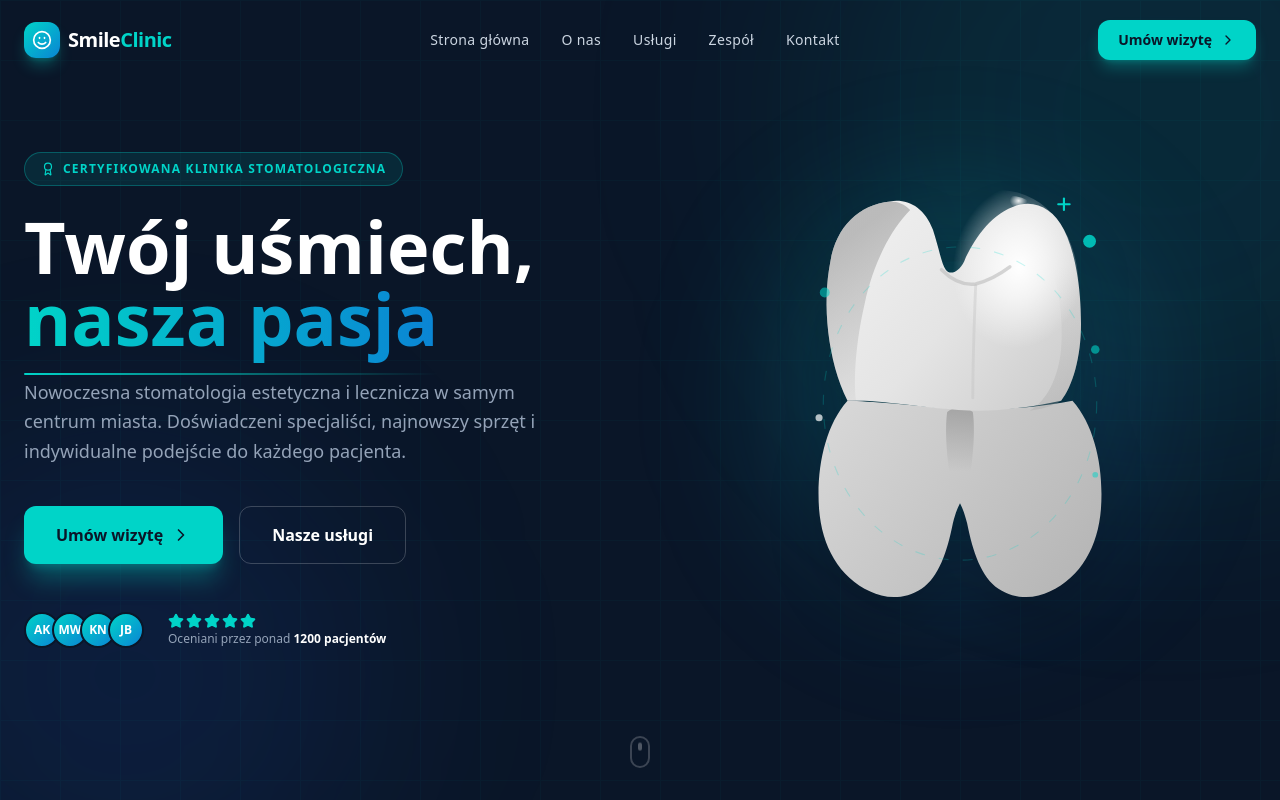
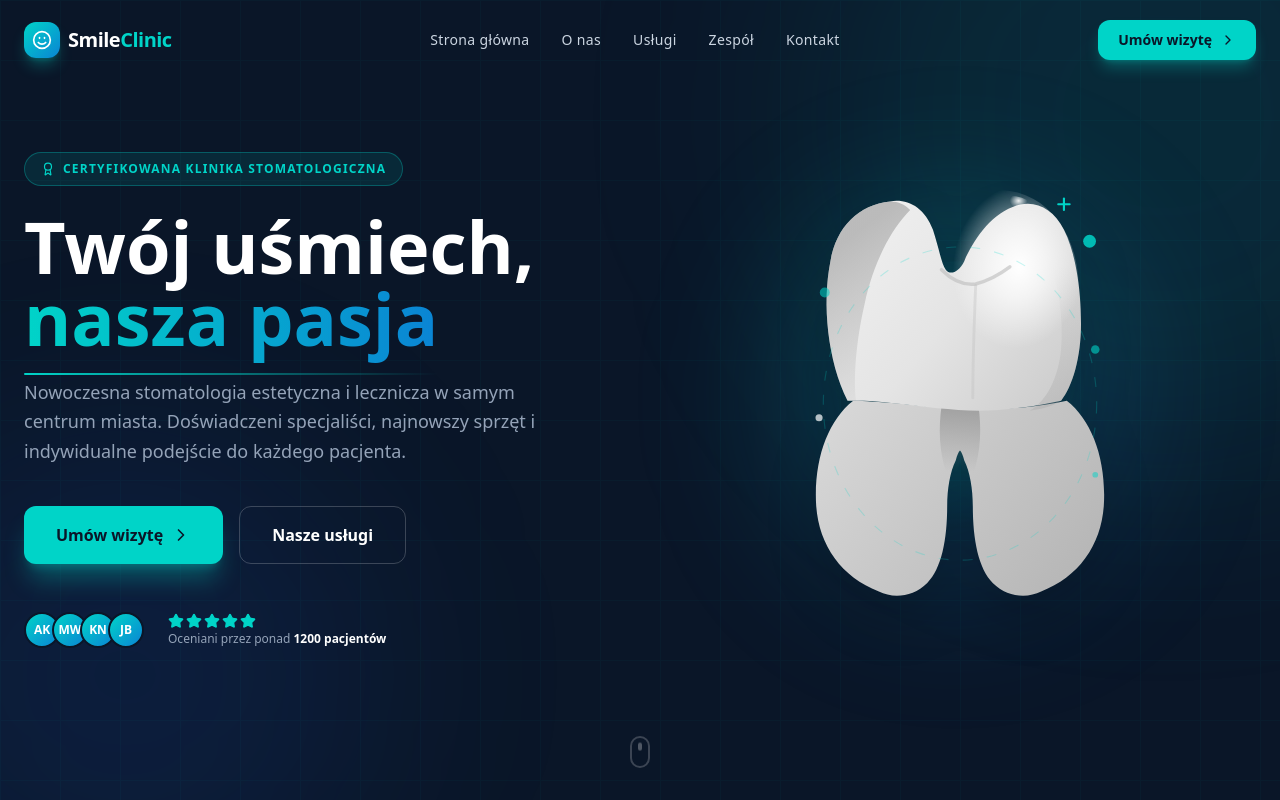
Before and after one commit to m1enso/smile-clinic, a React (Vite) app: page / in a window 1280 px wide. Shown: the top 800 px of the page. Built offline with nearby package versions, Linux system fonts and the light colour scheme.

Commit message:
Fix tooth roots: flare outward, deep U notch matching annotation

```diff
--- a/src/App.tsx
+++ b/src/App.tsx
@@ -71,37 +71,40 @@ function ToothIllustration() {
       {/* Ambient teal glow */}
       <ellipse cx="105" cy="150" rx="88" ry="100" fill="url(#glow)"/>
 
-      {/* ── ROOT BLOCK — single W-shape with two tips + center notch ──
-          Left tip  ≈ (58, 283)   notch bottom ≈ (105, 222)   Right tip ≈ (152, 283)
+      {/* ── ROOT BLOCK — W-shape: narrow at CEJ, flares wide, deep U notch ──
+          Outer flare wider than crown. Notch reaches up to y≈186.
+          Left tip ≈ (55,280)   Notch bottom ≈ (105,182)   Right tip ≈ (155,280)
       */}
       <path
-        d="M 26,148
-           C 10,166 4,196 6,224
-           C 8,250 20,272 42,282
-           C 52,287 66,288 78,280
-           C 90,272 96,254 100,234
-           C 102,226 104,222 105,220
-           C 106,222 108,226 110,234
-           C 114,254 120,272 132,280
-           C 144,288 158,287 168,282
-           C 190,272 202,250 204,224
-           C 206,196 200,166 184,148
-           C 164,152 140,154 120,154
-           C 100,154 78,152 58,150
-           C 44,149 34,148 26,148 Z"
+        d="M 30,148
+           C 12,162 2,190 4,222
+           C 6,250 22,272 48,282
+           C 58,287 72,286 82,276
+           C 92,266 96,246 96,222
+           C 96,210 98,198 102,190
+           C 103,186 104,184 105,183
+           C 106,184 107,186 108,190
+           C 112,198 114,210 114,222
+           C 114,246 118,266 128,276
+           C 138,286 152,287 162,282
+           C 188,272 204,250 206,222
+           C 208,190 198,162 180,148
+           C 162,152 140,154 120,154
+           C 100,154 80,152 62,150
+           C 48,149 38,148 30,148 Z"
         fill="url(#rootG)"
       />
 
-      {/* Center notch shadow — dark groove between the two root tips */}
+      {/* Notch shadow — deep dark U between roots */}
       <path
-        d="M 96,156
-           C 94,170 96,192 100,214
-           C 102,226 104,232 105,234
-           C 106,232 108,226 110,214
-           C 114,192 116,170 114,156
-           C 110,152 100,152 96,156 Z"
+        d="M 92,152
+           C 90,166 90,184 96,200
+           C 100,212 103,196 105,191
+           C 107,196 110,212 114,200
+           C 120,184 120,166 118,152
+           C 110,150 100,150 92,152 Z"
         fill="url(#valleyG)"
-        opacity="0.6"
+        opacity="0.65"
       />
 
       {/* ── CROWN ──
```
